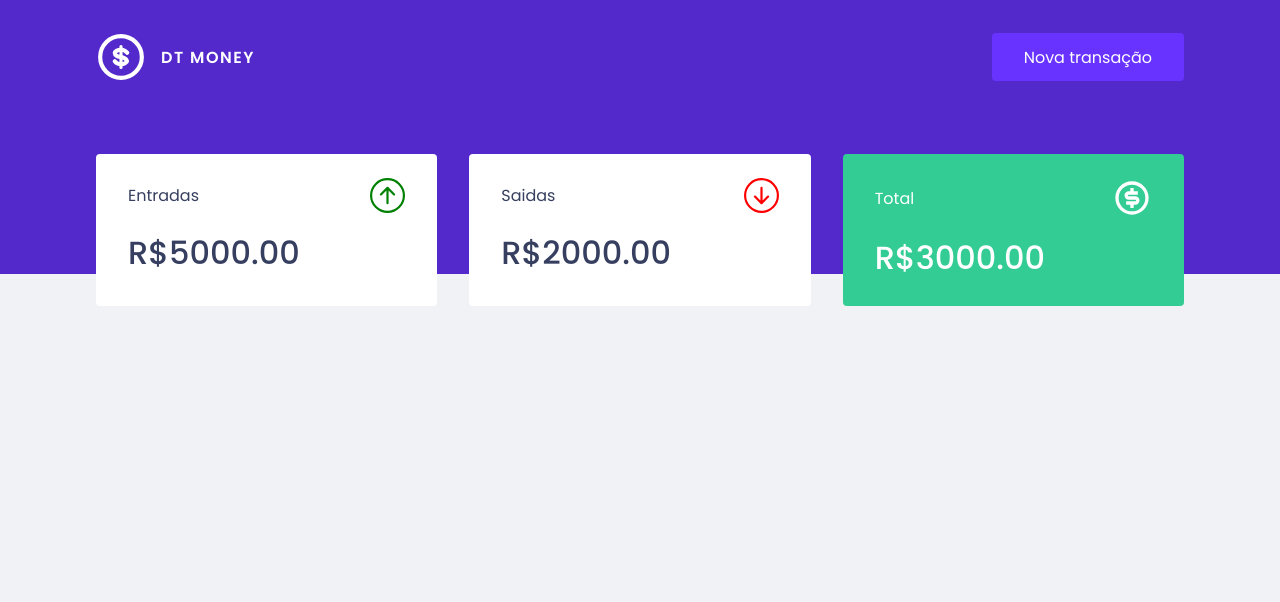
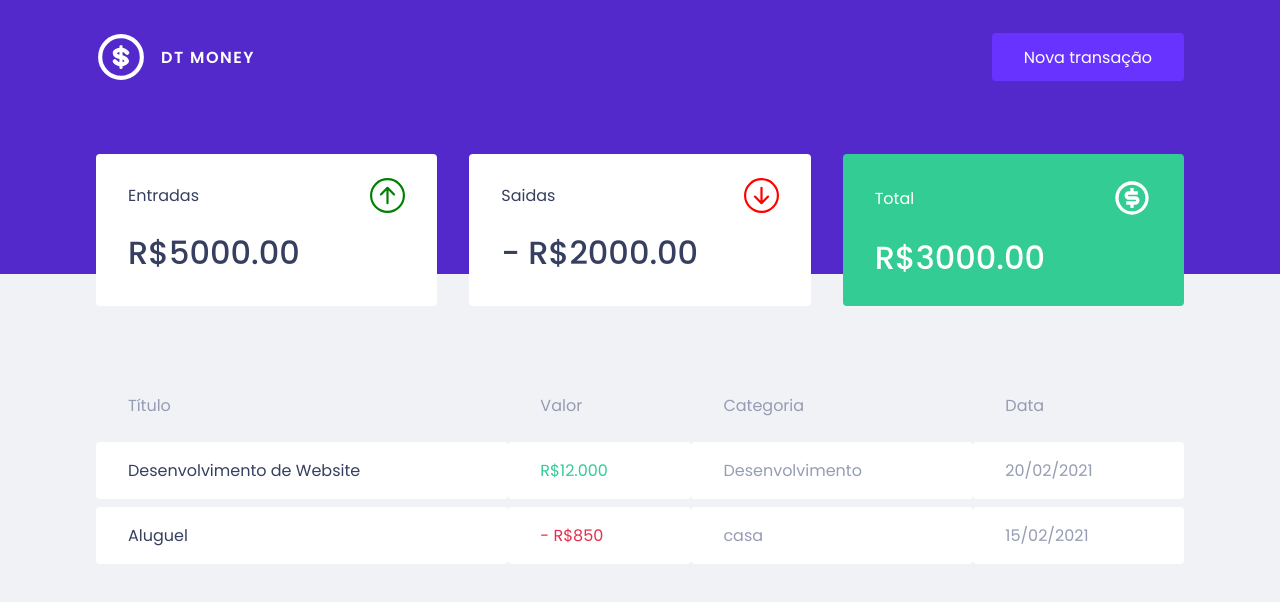
Before and after one commit to ViniciosMacario/DT-MONEY, a React (Vite) app: page / in a window 1280 px wide. Shown: the top 602 px of the page. Built offline with nearby package versions, Linux system fonts and the light colour scheme.

Commit message:
TableStyle

```diff
--- a/src/components/DashBoard/DashBoard.tsx
+++ b/src/components/DashBoard/DashBoard.tsx
@@ -1,4 +1,5 @@
 import { Summary } from "../Summary/Summary"
+import { TransactionsTable } from "../TransactionsTable/TransactionsTable"
 import { Container } from "./styles"
 
 
@@ -7,6 +8,7 @@ function DashBoard(){
     <>
       <Container>
         <Summary/>
+        <TransactionsTable/>
       </Container>
     </>
   )
--- a/src/components/Summary/Summary.tsx
+++ b/src/components/Summary/Summary.tsx
@@ -17,7 +17,7 @@ function Summary(){
           <p>Saidas</p>
           <BsArrowDownCircle color="red" fontSize={35}/>
         </header>
-        <strong>R$2000.00</strong>
+        <strong>- R$2000.00</strong>
       </div>
       <div className="hightlight-background">
         <header>
--- /dev/null
+++ b/src/components/TransactionsTable/TransactionsTable.tsx
@@ -0,0 +1,34 @@
+import { Container } from "./style";
+
+function TransactionsTable(){
+  return(
+    <Container>
+      <table>
+        <thead>
+          <tr>
+            <th>Título</th>
+            <th>Valor</th>
+            <th>Categoria</th>
+            <th>Data</th>
+          </tr>
+        </thead>
+        <tbody>
+          <tr>
+            <td>Desenvolvimento de Website</td>
+            <td className="deposit">R$12.000</td>
+            <td>Desenvolvimento</td>
+            <td>20/02/2021</td>
+          </tr>
+          <tr>
+            <td>Aluguel</td>
+            <td className="widthdraw"> - R$850</td>
+            <td>casa</td>
+            <td>15/02/2021</td>
+          </tr>
+        </tbody>
+      </table>
+    </Container>
+  )
+};
+
+export { TransactionsTable };
--- /dev/null
+++ b/src/components/TransactionsTable/style.ts
@@ -0,0 +1,42 @@
+import styled from "styled-components";
+
+export const Container = styled.div`
+  margin-top: 4rem;
+
+  table{
+    //Por padrão a tag table não ocupa 100% da tela
+    width: 100%;
+    border-spacing: 0 0.5rem;
+
+    th{
+      color: var(--text-body);
+      font-weight: 400;
+      padding: 1rem 2rem;
+      text-align: left;
+      line-height: 1.5rem;
+    }
+
+    td{
+      padding: 1rem 2rem;
+      border: none;
+      background-color: var(--shape);
+      color: var(--text-body);
+      border-radius: 0.25rem;
+
+
+      &:first-child{
+        color: var(--text-title);
+      }
+
+      //Quando tivermos a class widthdraw
+      &.widthdraw{
+        color: var(--red);
+      }
+      &.deposit{
+        color: var(--green);
+      }
+    }
+
+
+  }
+`
```
